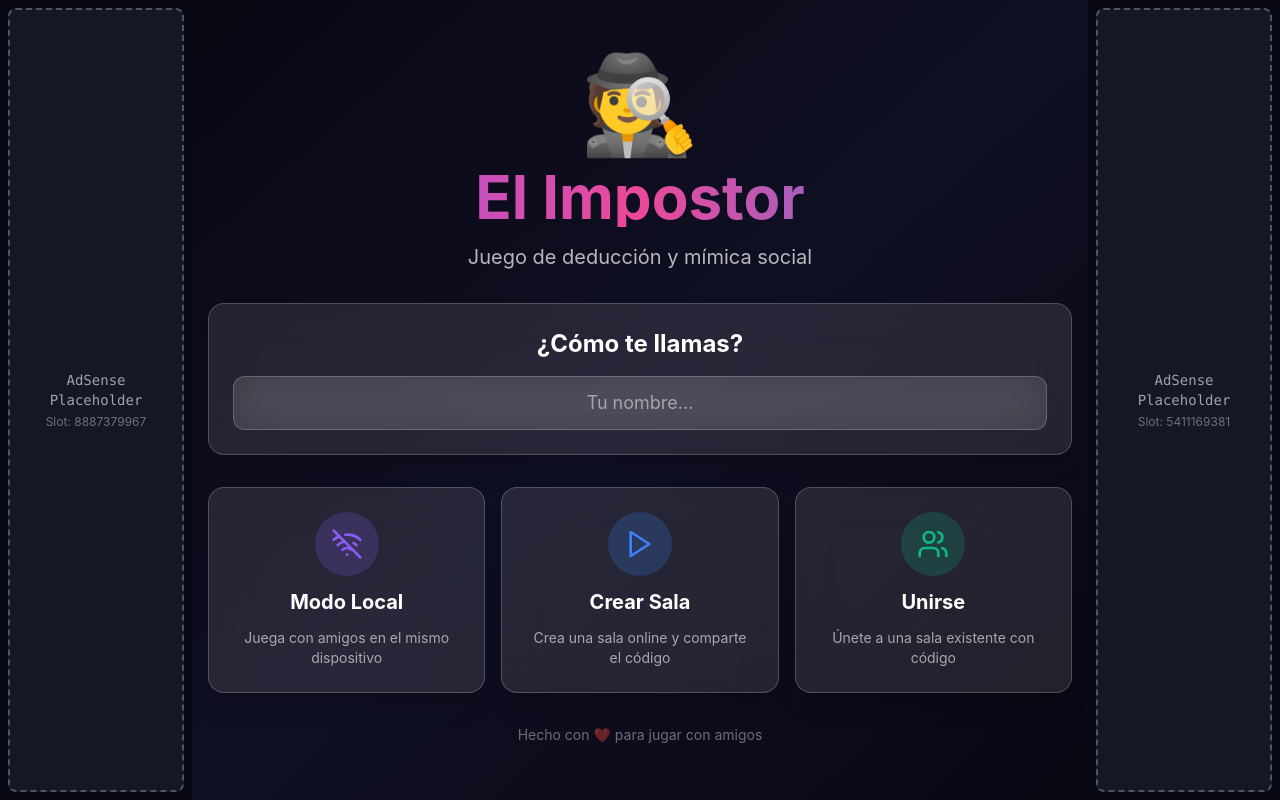
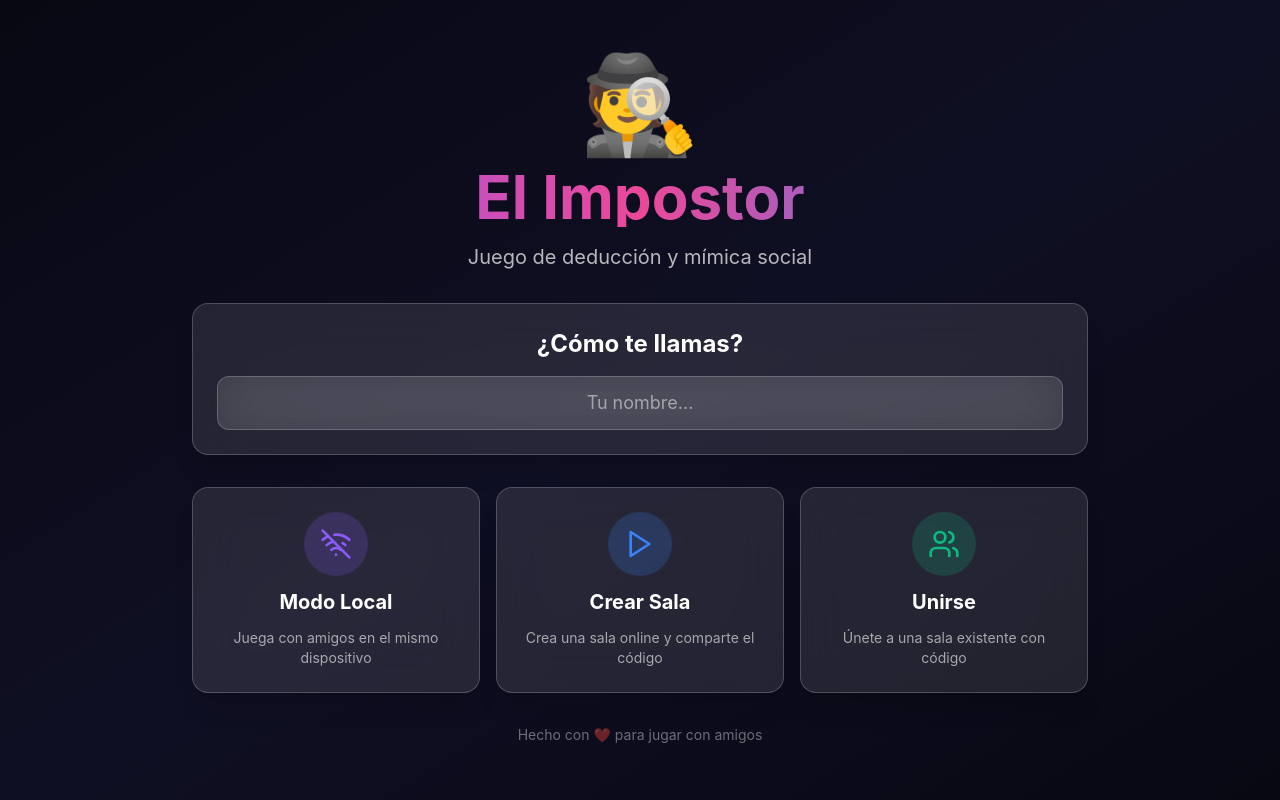
Before and after one commit to cr8297408/impostor-game, a React (Vite) app: page / in a window 1280 px wide. Built offline with nearby package versions, Linux system fonts and the light colour scheme; no server answers.

Commit message:
fix: comment out AdLayout component in App for temporary removal

```diff
--- a/src/App.jsx
+++ b/src/App.jsx
@@ -11,7 +11,7 @@ import AdLayout from './components/ads/AdLayout'
 function App() {
   return (
     <Router>
-      <AdLayout>
+      {/* <AdLayout> */}
         <div className="min-h-screen bg-gradient-to-br from-impostor-darker via-impostor-dark to-impostor-darker">
           <AnimatePresence mode="wait">
             <Routes>
@@ -24,7 +24,7 @@ function App() {
             </Routes>
           </AnimatePresence>
         </div>
-      </AdLayout>
+      {/* </AdLayout> */}
     </Router>
   )
 }
```
